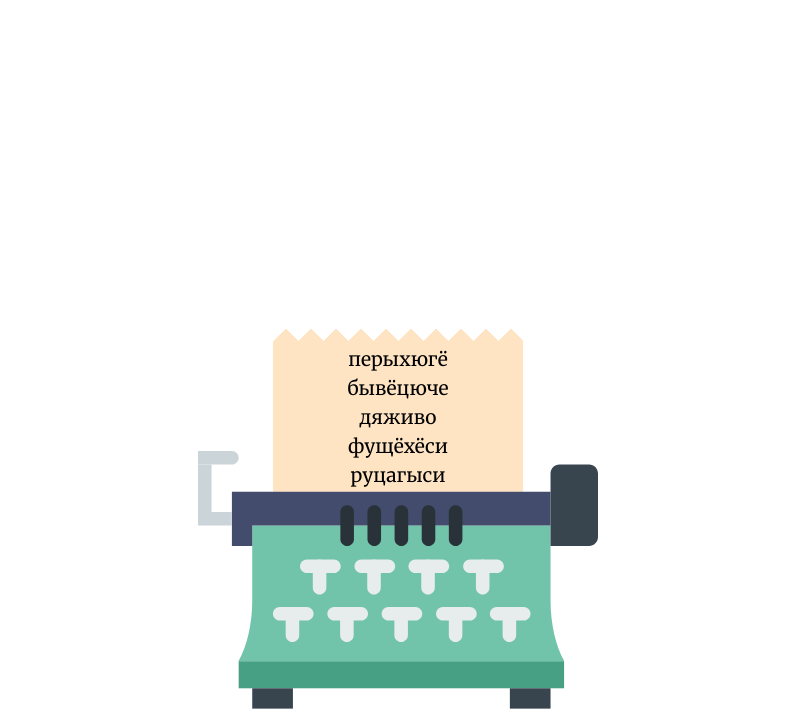
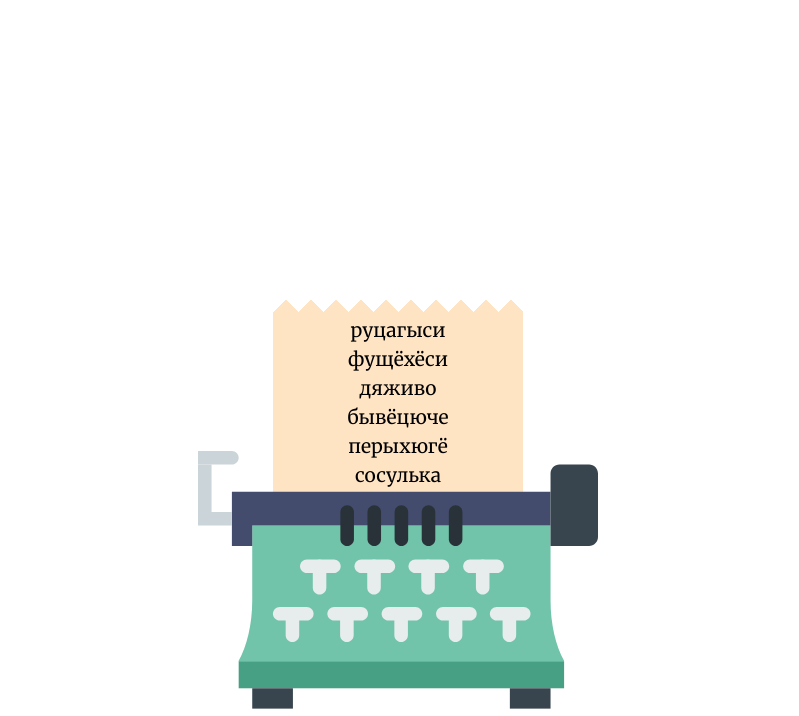
Before and after one commit to snorkysnark/namegen, a plain HTML site: page index.html in a window 1280 px wide. Both pictures are taken after a click on the button 643 px from the left and 600 px from the top of the page. Shown: the top 716 px of the page, without its empty margins (242-1041 px from the left). Drawn offline with Linux system fonts and the light colour scheme.

Commit message:
Added paper animation

```diff
--- a/build/main.js
+++ b/build/main.js
@@ -1,3 +1,59 @@
 import { g as ge } from './lib/kute.esm.min.js';
 
-console.log(ge);
+function unwrap(nullable, error) {
+    if (nullable !== null) {
+        return nullable;
+    }
+    throw new Error(error);
+}
+function querySelectorErr(selector, description) {
+    return unwrap(document.querySelector(selector), `Query failed: ${selector}`);
+}
+function div(content, options) {
+    let element = document.createElement("div");
+    element.innerHTML = content;
+    if (options) {
+        if (options.id)
+            element.setAttribute("id", options.id);
+        if (options.class)
+            element.setAttribute("class", options.class);
+    }
+    return element;
+}
+
+class Typewriter {
+    constructor(selector, onClick) {
+        let root = querySelectorErr(selector);
+        let clickArea = querySelectorErr(".typewriter-clickarea");
+        this.handleTop = querySelectorErr(".tw-handle-top");
+        this.handleCenter = querySelectorErr(".tw-handle-center");
+        this.handleBottom = querySelectorErr(".tw-handle-bottom");
+        this.buttons = [...document.querySelectorAll(".tw-button")];
+        if (onClick) {
+            clickArea.addEventListener("click", onClick);
+        }
+    }
+}
+
+class Paper {
+    constructor(selector) {
+        this.container = querySelectorErr(selector);
+    }
+    pushWord(word) {
+        const element = div(word, { class: "name" });
+        this.container.appendChild(element);
+        ge.fromTo(this.container, { translateY: 66 }, { translateY: 41 }, { duration: 100 }).start();
+    }
+}
+
+class App {
+    constructor(typewriterSelector, paperSelector) {
+        this.typewriter = new Typewriter(typewriterSelector, () => this.onTypewriterClick());
+        this.paper = new Paper(paperSelector);
+    }
+    onTypewriterClick() {
+        console.log("click");
+        this.paper.pushWord("сосулька");
+    }
+}
+new App("#typewriter", "#paper");
--- a/index.html
+++ b/index.html
@@ -12,9 +12,9 @@
 <body>
     <div class="main">
         <h1 class="title">Как назвать персонажа?</h1>
-        <div id="typewriter-group">
-            <button id="typewriter-button"></button>
-            <svg id="typewriter-svg" width="59" height="38" version="1.1" viewBox="0 0 59 38" xmlns="http://www.w3.org/2000/svg">
+        <div id="typewriter">
+            <button class="typewriter-clickarea"></button>
+            <svg class="typewriter-svg" width="59" height="38" version="1.1" viewBox="0 0 59 38" xmlns="http://www.w3.org/2000/svg">
                 <rect class="tw-metal-dark" x="6" y="31" width="48" height="4" />
                 <rect class="tw-leg" x="8" y="35" width="6" height="3" />
                 <rect class="tw-leg" x="46" y="35" width="6" height="3" />
@@ -30,61 +30,61 @@
                     <path d="m38 28.5c-0.552 0-1 0.447-1 1v4c0 0.553 0.448 1 1 1s1-0.447 1-1v-4c0-0.553-0.448-1-1-1z" />
                 </g>
                 <g class="tw-handle">
-                    <path d="m2 9h-2v2h5v-2z" />
-                    <path d="m0 2v7h2v-7z" />
-                    <path d="m0 2h5c0.552 0 1-0.447 1-1s-0.448-1-1-1h-5z" />
+                    <path class="tw-handle-bottom" d="m2 9h-2v2h5v-2z" />
+                    <path class="tw-handle-center" d="m0 2v7h2v-7z" />
+                    <path class="tw-handle-top" d="m0 2h5c0.552 0 1-0.447 1-1s-0.448-1-1-1h-5z" />
                 </g>
                 <g class="tw-buttons">
                     <g transform="translate(.047335 -20.5)">
-                        <path transform="translate(.125 24.812)"
+                        <path class="tw-button" transform="translate(.125 24.812)"
                             d="m15.875 11.688c-0.552 0-1 0.447-1 1s0.448 1 1 1h4c0.552 0 1-0.447 1-1s-0.448-1-1-1z" />
                         <path
                             d="m18.883 37.5c0-0.552-0.447-1-1-1s-1 0.448-1 1c2e-6 1.3333-1e-6 1.827 2e-6 3.1603 0 0.552 0.447 1 1 1s1-0.448 1-1z" />
                     </g>
                     <g transform="translate(8.0786 -20.5)">
-                        <path transform="translate(.125 24.812)"
+                        <path class="tw-button" transform="translate(.125 24.812)"
                             d="m15.875 11.688c-0.552 0-1 0.447-1 1s0.448 1 1 1h4c0.552 0 1-0.447 1-1s-0.448-1-1-1z" />
                         <path
                             d="m18.883 37.5c0-0.552-0.447-1-1-1s-1 0.448-1 1c2e-6 1.3333-1e-6 1.827 2e-6 3.1603 0 0.552 0.447 1 1 1s1-0.448 1-1z" />
                     </g>
                     <g transform="translate(16.047 -20.5)">
-                        <path transform="translate(.125 24.812)"
+                        <path class="tw-button" transform="translate(.125 24.812)"
                             d="m15.875 11.688c-0.552 0-1 0.447-1 1s0.448 1 1 1h4c0.552 0 1-0.447 1-1s-0.448-1-1-1z" />
                         <path
                             d="m18.883 37.5c0-0.552-0.447-1-1-1s-1 0.448-1 1c2e-6 1.3333-1e-6 1.827 2e-6 3.1603 0 0.552 0.447 1 1 1s1-0.448 1-1z" />
                     </g>
                     <g transform="translate(24.11 -20.5)">
-                        <path transform="translate(.125 24.812)"
+                        <path class="tw-button" transform="translate(.125 24.812)"
                             d="m15.875 11.688c-0.552 0-1 0.447-1 1s0.448 1 1 1h4c0.552 0 1-0.447 1-1s-0.448-1-1-1z" />
                         <path
                             d="m18.883 37.5c0-0.552-0.447-1-1-1s-1 0.448-1 1c2e-6 1.3333-1e-6 1.827 2e-6 3.1603 0 0.552 0.447 1 1 1s1-0.448 1-1z" />
                     </g>
                     <g transform="translate(28.047 -13.5)">
-                        <path transform="translate(.125 24.812)"
+                        <path class="tw-button" transform="translate(.125 24.812)"
                             d="m15.875 11.688c-0.552 0-1 0.447-1 1s0.448 1 1 1h4c0.552 0 1-0.447 1-1s-0.448-1-1-1z" />
                         <path
                             d="m18.883 37.5c0-0.552-0.447-1-1-1s-1 0.448-1 1c2e-6 1.3333-1e-6 1.827 2e-6 3.1603 0 0.552 0.447 1 1 1s1-0.448 1-1z" />
                     </g>
                     <g transform="translate(20.11 -13.5)">
-                        <path transform="translate(.125 24.812)"
+                        <path class="tw-button" transform="translate(.125 24.812)"
                             d="m15.875 11.688c-0.552 0-1 0.447-1 1s0.448 1 1 1h4c0.552 0 1-0.447 1-1s-0.448-1-1-1z" />
                         <path
                             d="m18.883 37.5c0-0.552-0.447-1-1-1s-1 0.448-1 1c2e-6 1.3333-1e-6 1.827 2e-6 3.1603 0 0.552 0.447 1 1 1s1-0.448 1-1z" />
                     </g>
                     <g transform="translate(12.079 -13.5)">
-                        <path transform="translate(.125 24.812)"
+                        <path class="tw-button" transform="translate(.125 24.812)"
                             d="m15.875 11.688c-0.552 0-1 0.447-1 1s0.448 1 1 1h4c0.552 0 1-0.447 1-1s-0.448-1-1-1z" />
                         <path
                             d="m18.883 37.5c0-0.552-0.447-1-1-1s-1 0.448-1 1c2e-6 1.3333-1e-6 1.827 2e-6 3.1603 0 0.552 0.447 1 1 1s1-0.448 1-1z" />
                     </g>
                     <g transform="translate(4.0786 -13.5)">
-                        <path transform="translate(.125 24.812)"
+                        <path class="tw-button" transform="translate(.125 24.812)"
                             d="m15.875 11.688c-0.552 0-1 0.447-1 1s0.448 1 1 1h4c0.552 0 1-0.447 1-1s-0.448-1-1-1z" />
                         <path
                             d="m18.883 37.5c0-0.552-0.447-1-1-1s-1 0.448-1 1c2e-6 1.3333-1e-6 1.827 2e-6 3.1603 0 0.552 0.447 1 1 1s1-0.448 1-1z" />
                     </g>
                     <g transform="translate(-3.9527 -13.5)">
-                        <path transform="translate(.125 24.812)"
+                        <path class="tw-button" transform="translate(.125 24.812)"
                             d="m15.875 11.688c-0.552 0-1 0.447-1 1s0.448 1 1 1h4c0.552 0 1-0.447 1-1s-0.448-1-1-1z" />
                         <path
                             d="m18.883 37.5c0-0.552-0.447-1-1-1s-1 0.448-1 1c2e-6 1.3333-1e-6 1.827 2e-6 3.1603 0 0.552 0.447 1 1 1s1-0.448 1-1z" />
--- a/style.css
+++ b/style.css
@@ -25,18 +25,18 @@ body {
     margin-top: 10px;
 }
 
-#typewriter-group {
+#typewriter {
     z-index: 1;
     pointer-events: none;
     position: relative;
 }
 
-#typewriter-svg {
+.typewriter-svg {
     width: 400px;
     height: auto;
 }
 
-#typewriter-button {
+.typewriter-clickarea {
     pointer-events: all;
     position: absolute;
     z-index: 2;
@@ -56,7 +56,7 @@ body {
     background-color: bisque;
     transform: translateY(41px);
     display: flex;
-    flex-direction: column-reverse;
+    flex-direction: column;
     height: fit-content;
     padding-top: 5px;
 }
```
